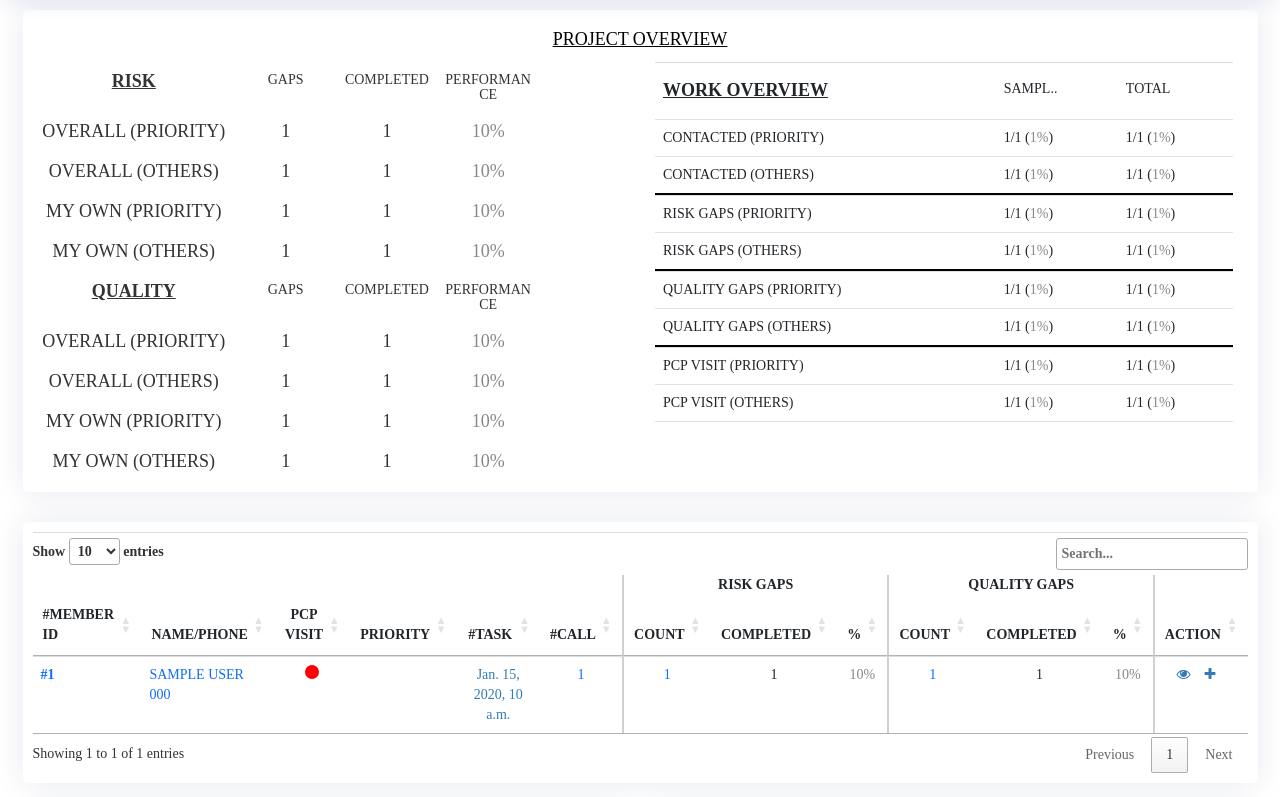
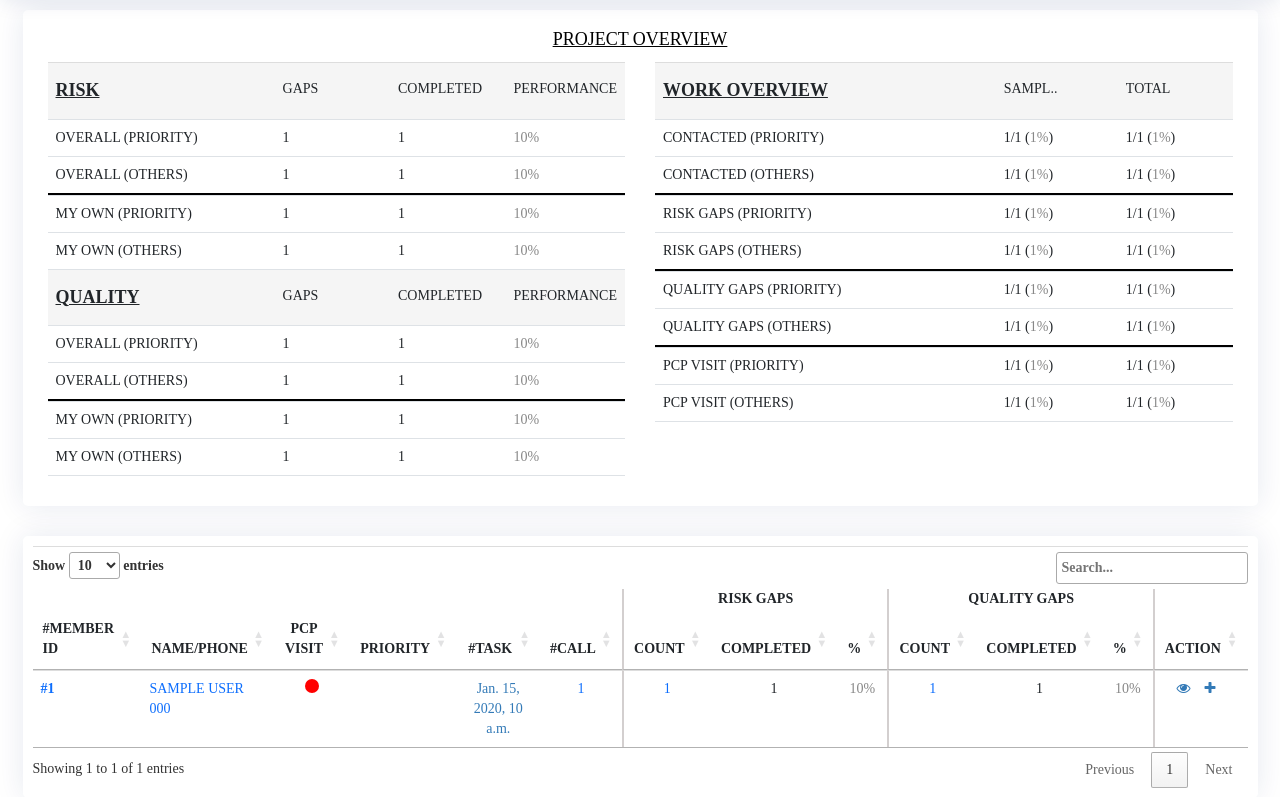
Before and after one commit to bamadeb/prism, a Django app: template prismapp/outreach/templates/mywork.html in a window 1280 px wide, after a click on "PROJECT OVERVIEW". Shown: the part 60-857 px from the top of the page. Run offline with Django 5.2, Linux system fonts and the light colour scheme; the template is opened without the code that fills it: most values are stand-ins (such as "Sample title", 1, 10 or a date in 2020); some libraries are stand-ins or nearby versions; some web fonts are replaced.

Commit message:
Overview design changes

```diff
--- a/prismapp/outreach/templates/mywork.html
+++ b/prismapp/outreach/templates/mywork.html
@@ -62,6 +62,10 @@
     .group-performance-td {
     border-left: 2px solid #d3cfcf !important;
     }
+  .table-header-color {
+    background-color: #f5f5f5;
+    }
+
 </style>
 <script src="https://code.highcharts.com/highcharts.js"></script>
 <main id="main" class="main" style="margin-top:50px!important;min-height:550px;">
@@ -84,57 +88,96 @@
                                     <div class="row">
                                         <div class="col-xl-12 col-sm-12 mb-xl-0">
                                             <div class="row">
-                                                <div class="col-4 text-center text-uppercase"><h4 style="text-decoration:underline;    font-weight: bold !important;">RISK</h4> </div>
-                                                <div class="col-2 text-center text-uppercase"><h5>Gaps</h5> </div>
-                                                <div class="col-2 text-center text-uppercase"><h5>Completed</h5> </div>
-                                                <div class="col-2 text-center text-uppercase"><h5>Performance</h5> </div>
+                                                <div class="col-xl-12 col-sm-12 mb-xl-0">
+                                                <table class="table text-uppercase">
 
-                                                <div class="col-4 text-center text-uppercase"><h4>Overall (PRIORITY)</h4></div>
-                                                <div class="col-2 text-center"><h4>{{ overallSummary.priority_risk_count }}</h4></div>
-                                                <div class="col-2 text-center"><h4>{{ overallSummary.priority_risk_comp_count }}</h4> </div>
-                                                <div class="col-2 text-center"><h4 style="color: {{ overallSummary.priority_risk_perf_color }}">{{ overallSummary.priority_risk_perf|floatformat:0 }}% </h4></div>
+                                                    <tr class="table-header-color">
+                                                        <th><h4 class="text-uppercase" style="text-decoration:underline;    font-weight: bold !important;">RISK</h4></th>
 
-                                                <div class="col-4 text-center text-uppercase"><h4>Overall (OTHERS)</h4></div>
-                                                <div class="col-2 text-center"><h4>{{ overallSummary.other_risk_count }}</h4></div>
-                                                <div class="col-2 text-center"><h4>{{ overallSummary.other_risk_comp_count }}</h4> </div>
-                                                <div class="col-2 text-center"><h4 style="color: {{ overallSummary.other_risk_perf_color }}">{{ overallSummary.other_risk_perf|floatformat:0 }}% </h4></div>
+                                                        <th><h5 class="text-uppercase">Gaps</h5></th>
+                                                        <th><h5 class="text-uppercase">Completed</h5></th>
+                                                        <th><h5 class="text-uppercase">Performance</h5></th>
+                                                    </tr>
 
-                                                <div class="col-4 text-center text-uppercase"><h4>My Own (PRIORITY)</h4></div>
-                                                <div class="col-2 text-center"><h4>{{ ownSummary.priority_risk_count }}</h4></div>
-                                                <div class="col-2 text-center"><h4>{{ ownSummary.priority_risk_comp_count }}</h4> </div>
-                                                <div class="col-2 text-center"><h4 style="color: {{ ownSummary.priority_risk_perf_color }}">{{ ownSummary.priority_risk_perf|floatformat:0 }}% </h4></div>
+                                                    <tr>
+                                                        <td>Overall (PRIORITY)</td>
 
-                                                <div class="col-4 text-center text-uppercase"><h4>My Own (OTHERS)</h4></div>
-                                                <div class="col-2 text-center"><h4>{{ ownSummary.other_risk_count }}</h4></div>
-                                                <div class="col-2 text-center"><h4>{{ ownSummary.other_risk_comp_count }}</h4> </div>
-                                                <div class="col-2 text-center"><h4 style="color: {{ ownSummary.other_risk_perf_color }}">{{ ownSummary.other_risk_perf|floatformat:0 }}% </h4></div>
+                                                        <td width="20%">{{ overallSummary.priority_risk_count }}</td>
+                                                        <td width="20%">{{ overallSummary.priority_risk_comp_count }}</td>
+                                                        <td width="20%" style="color: {{ overallSummary.priority_risk_perf_color }}">{{ overallSummary.priority_risk_perf|floatformat:0 }}%</td>
+                                                    </tr>
+                                                    <tr>
+                                                        <td>Overall (OTHERS)</td>
+
+                                                        <td>{{ overallSummary.other_risk_count }}</td>
+                                                        <td>{{ overallSummary.other_risk_comp_count }}</td>
+                                                        <td style="color: {{ overallSummary.other_risk_perf_color }}">{{ overallSummary.other_risk_perf|floatformat:0 }}%</td>
+                                                    </tr>
+                                                    <tr>
+                                                        <td colspan="4" style="border-top: 2px solid #000; padding: 0; margin: 0; line-height: 0;"></td>
+                                                    </tr>
+                                                    <tr>
+                                                        <td>My Own (PRIORITY)</td>
+
+                                                        <td width="20%">{{ ownSummary.priority_risk_count }}</td>
+                                                        <td width="20%">{{ ownSummary.priority_risk_comp_count }}</td>
+                                                        <td width="20%" style="color: {{ ownSummary.priority_risk_perf_color }}">{{ ownSummary.priority_risk_perf|floatformat:0 }}%</td>
+                                                    </tr>
+                                                    <tr>
+                                                        <td>My Own (OTHERS)</td>
+
+                                                        <td>{{ ownSummary.other_risk_count }}</td>
+                                                        <td>{{ ownSummary.other_risk_comp_count }}</td>
+                                                        <td style="color: {{ ownSummary.other_risk_perf_color }}">{{ ownSummary.other_risk_perf|floatformat:0 }}%</td>
+                                                    </tr>
+<!--                                                    <tr>-->
+<!--                                                        <td colspan="4" style="border-top: 2px solid #000; padding: 0; margin: 0; line-height: 0;"></td>-->
+<!--                                                    </tr>-->
+                                                    <tr class="table-header-color">
+                                                        <th><h4 class="text-uppercase" style="text-decoration:underline;    font-weight: bold !important;">QUALITY</h4></th>
+
+                                                        <th><h5 class="text-uppercase">Gaps</h5></th>
+                                                        <th><h5 class="text-uppercase">Completed</h5></th>
+                                                        <th><h5 class="text-uppercase">Performance</h5></th>
+                                                    </tr>
+                                                    <tr>
+                                                        <td>Overall (PRIORITY)</td>
+
+                                                        <td width="20%">{{ overallSummary.priority_quality_count }}</td>
+                                                        <td width="20%">{{ overallSummary.priority_quality_comp_count }}</td>
+                                                        <td width="20%" style="color: {{ overallSummary.priority_quality_perf_color }}">{{ overallSummary.priority_quality_perf|floatformat:0 }}%</td>
+                                                    </tr>
+                                                    <tr>
+                                                        <td>Overall (OTHERS)</td>
+
+                                                        <td>{{ overallSummary.other_quality_count }}</td>
+                                                        <td>{{ overallSummary.other_quality_comp_count }}</td>
+                                                        <td style="color: {{ overallSummary.other_quality_perf_color }}">{{ overallSummary.other_quality_perf|floatformat:0 }}%</td>
+                                                    </tr>
+                                                    <tr>
+                                                        <td colspan="4" style="border-top: 2px solid #000; padding: 0; margin: 0; line-height: 0;"></td>
+                                                    </tr>
+
+                                                    <tr>
+                                                        <td>My Own (PRIORITY)</td>
+
+                                                        <td width="20%">{{ ownSummary.priority_quality_count }}</td>
+                                                        <td width="20%">{{ ownSummary.priority_quality_comp_count }}</td>
+                                                        <td width="20%" style="color: {{ ownSummary.priority_quality_perf_color }}">{{ ownSummary.priority_quality_perf|floatformat:0 }}%</td>
+                                                    </tr>
+                                                    <tr>
+                                                        <td>My Own (OTHERS)</td>
+
+                                                        <td width="20%">{{ ownSummary.other_quality_count }}</td>
+                                                        <td width="20%">{{ ownSummary.other_quality_comp_count }}</td>
+                                                        <td width="20%" style="color: {{ ownSummary.other_quality_perf_color }}">{{ ownSummary.other_quality_perf|floatformat:0 }}%</td>
+                                                    </tr>
+
+                                                </table>
+                                                </div>
                                             </div>
-                                            <div class="row">
-                                                <div class="col-4 text-center text-uppercase"><h4 style="text-decoration:underline;    font-weight: bold !important;">QUALITY</h4> </div>
-                                                <div class="col-2 text-center text-uppercase"><h5>Gaps</h5> </div>
-                                                <div class="col-2 text-center text-uppercase"><h5>Completed</h5> </div>
-                                                <div class="col-2 text-center text-uppercase"><h5>Performance</h5> </div>
 
-                                                <div class="col-4 text-center text-uppercase"><h4>Overall (PRIORITY)</h4></div>
-                                                <div class="col-2 text-center"><h4>{{ overallSummary.priority_quality_count }}</h4></div>
-                                                <div class="col-2 text-center"><h4>{{ overallSummary.priority_quality_comp_count }}</h4> </div>
-                                                <div class="col-2 text-center"><h4 style="color: {{ overallSummary.priority_quality_perf_color }}">{{ overallSummary.priority_quality_perf|floatformat:0 }}% </h4></div>
 
-                                                <div class="col-4 text-center text-uppercase"><h4>Overall (OTHERS)</h4></div>
-                                                <div class="col-2 text-center"><h4>{{ overallSummary.other_quality_count }}</h4></div>
-                                                <div class="col-2 text-center"><h4>{{ overallSummary.other_quality_comp_count }}</h4> </div>
-                                                <div class="col-2 text-center"><h4 style="color: {{ overallSummary.other_quality_perf_color }}">{{ overallSummary.other_quality_perf|floatformat:0 }}% </h4></div>
-
-                                                <div class="col-4 text-center text-uppercase"><h4>My Own (PRIORITY)</h4></div>
-                                                <div class="col-2 text-center"><h4>{{ ownSummary.priority_quality_count }}</h4></div>
-                                                <div class="col-2 text-center"><h4>{{ ownSummary.priority_quality_comp_count }}</h4> </div>
-                                                <div class="col-2 text-center"><h4 style="color: {{ ownSummary.priority_quality_perf_color }}">{{ ownSummary.priority_quality_perf|floatformat:0 }}% </h4></div>
-
-                                                <div class="col-4 text-center text-uppercase"><h4>My Own (OTHERS)</h4></div>
-                                                <div class="col-2 text-center"><h4>{{ ownSummary.other_quality_count }}</h4></div>
-                                                <div class="col-2 text-center"><h4>{{ ownSummary.other_quality_comp_count }}</h4> </div>
-                                                <div class="col-2 text-center"><h4 style="color: {{ ownSummary.other_quality_perf_color }}">{{ ownSummary.other_quality_perf|floatformat:0 }}% </h4></div>
-                                            </div>
                                         </div>
 
                                     </div>
@@ -143,7 +186,7 @@
                                     <div class="row">
                                     <div class="col-xl-12 col-sm-12 mb-xl-0">
                                     <table class="table">
-                                        <tr>
+                                        <tr class="table-header-color">
                                             <th><h4 class="text-uppercase" style="text-decoration:underline;    font-weight: bold !important;">WORK OVERVIEW</h4></th>
                                             {% for item in performancArray %}
                                             {% for pcp_id, vals in item.items %}
```
